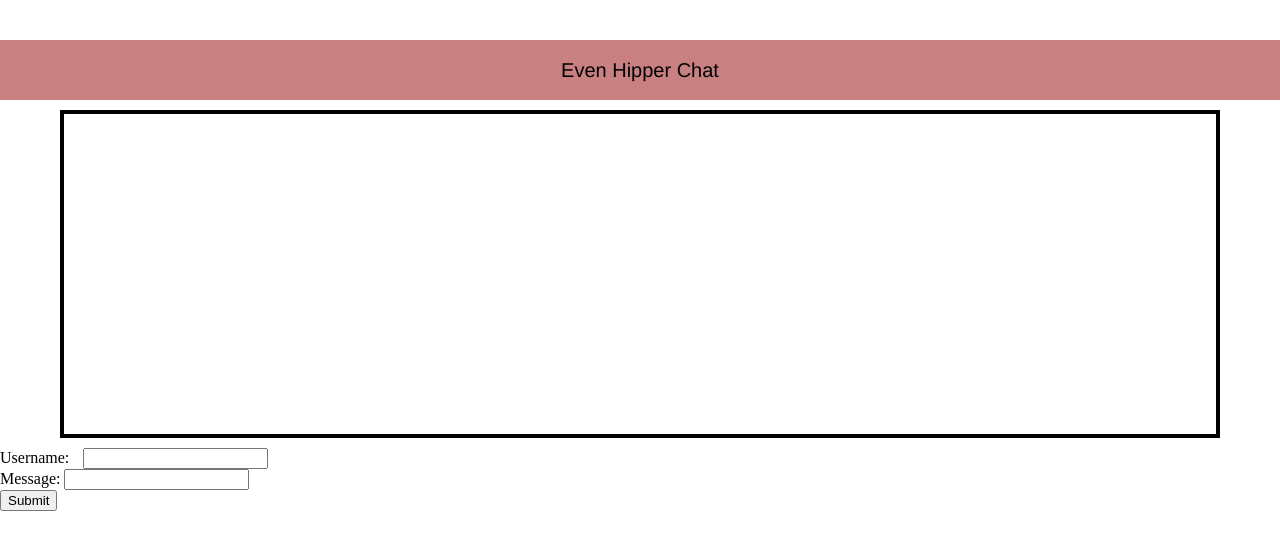
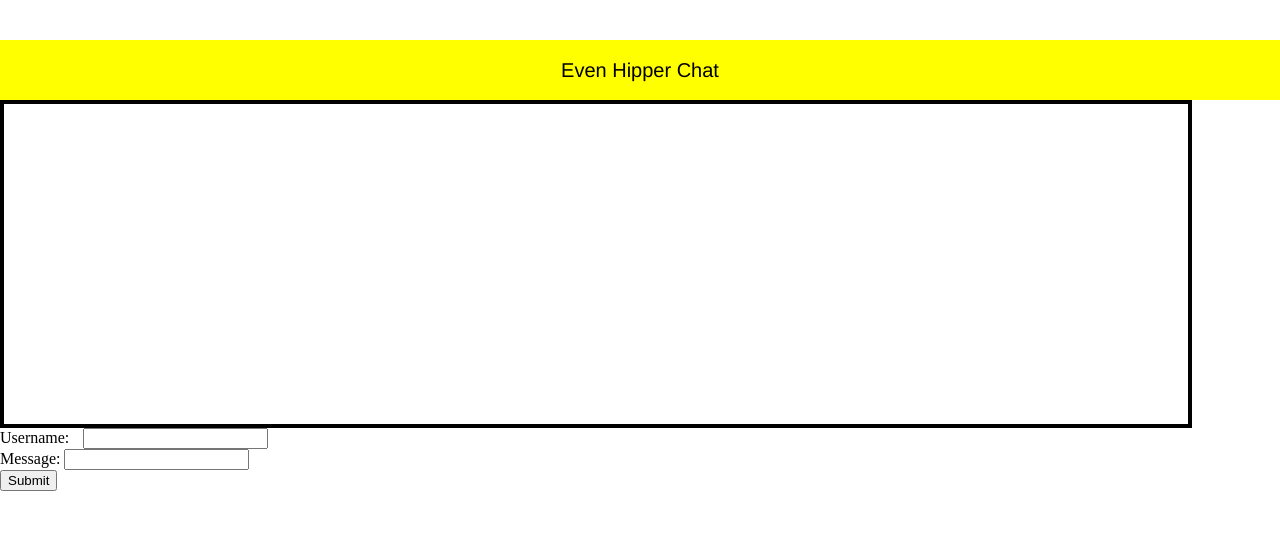
Before and after one commit to Luekerc/JCC, a plain HTML site: page index.html in a window 1280 px wide. Drawn offline with Linux system fonts and the light colour scheme; no server answers.

Commit message:
testeeng

```diff
--- a/styles/main.css
+++ b/styles/main.css
@@ -4,7 +4,7 @@
 	font-family: helvetica;
 	padding: 1em 0 1em 0;
 	margin-top: 2em;
-	background-color: rgb(200,128,128)
+	background-color: yellow;
 }
 
 #chatbox{
@@ -12,7 +12,8 @@
 	height: 20em;
 	border: solid 4px black;
 	text-align: center;
-	margin: 10px auto;
+	/*margin: 10px auto;*/
+	padding: 0 1em 0 1em;
 	overflow: scroll;
 }
 
```
Also changed, not shown: index.html (+2 -2 lines).
